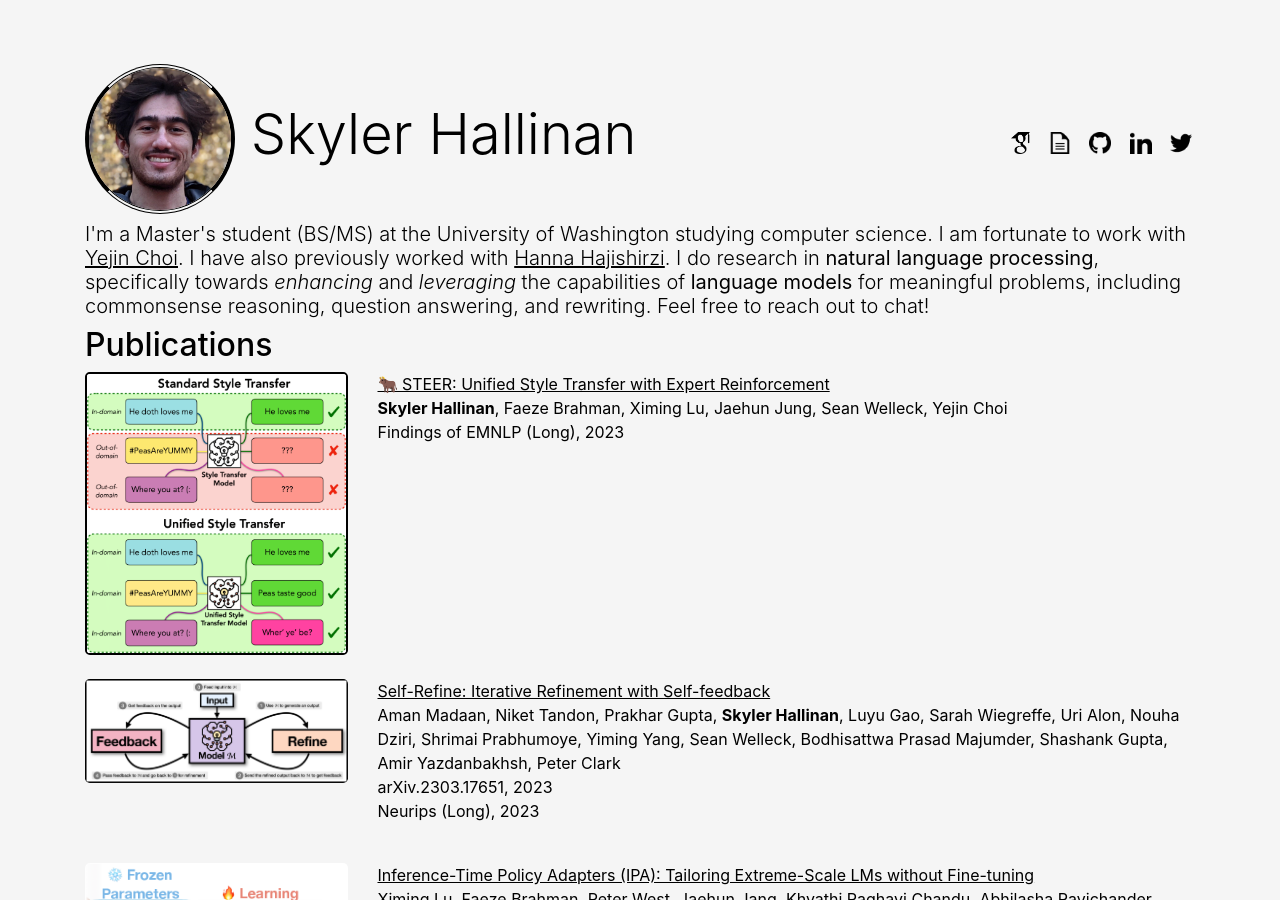
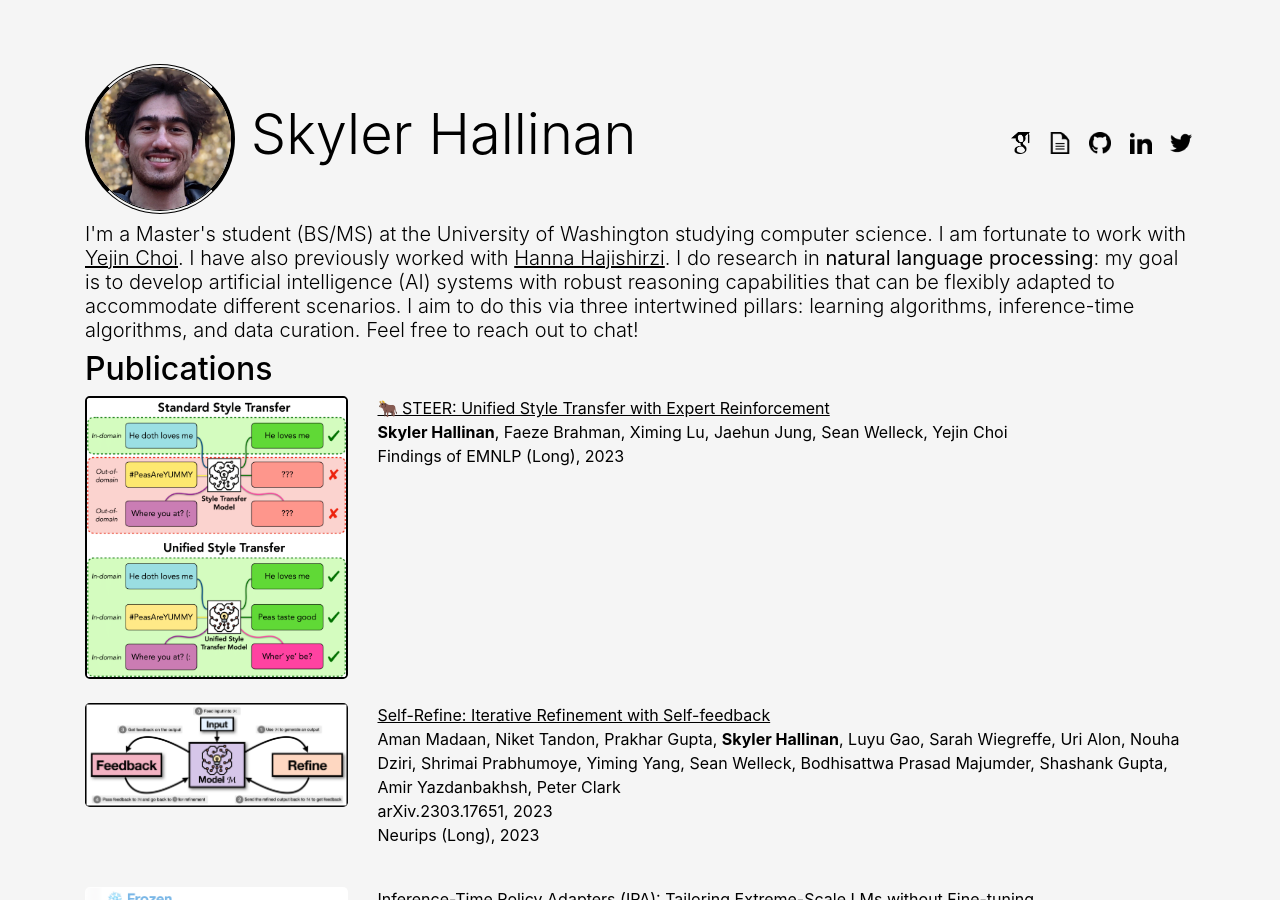
Before and after one commit to shallinan1/shallinan1.github.io, a Jekyll site: the page index.html, which Jekyll copies as it is, in a window 1280 px wide and 900 px high. Built offline with Jekyll 4.4.1, drawn with Linux system fonts in a browser that asks for light colours.

Commit message:
Update index.html

```diff
--- a/index.html
+++ b/index.html
@@ -58,7 +58,7 @@
          <div class = "container">
             <h5 class = "thin">
                I'm a Master's student (BS/MS) at the University of Washington studying computer science. I am fortunate to work with <a href="https://homes.cs.washington.edu/~yejin/">Yejin Choi</a>. I have also previously worked with <a href="https://homes.cs.washington.edu/~hannaneh/">Hanna Hajishirzi</a>.
-               I do research in <b>natural language processing</b>, specifically towards <i>enhancing</i> and <i>leveraging</i> the capabilities of <b>language models</b> for meaningful problems, including commonsense reasoning, question answering, and rewriting. Feel free to reach out to chat!
+               I do research in <b>natural language processing</b>: my goal is to develop artificial intelligence (AI) systems with robust reasoning capabilities that can be flexibly adapted to accommodate different scenarios. I aim to do this via three intertwined pillars: learning algorithms, inference-time algorithms, and data curation. Feel free to reach out to chat!
             </h5>
          </div>
          <div class = "container">
```
